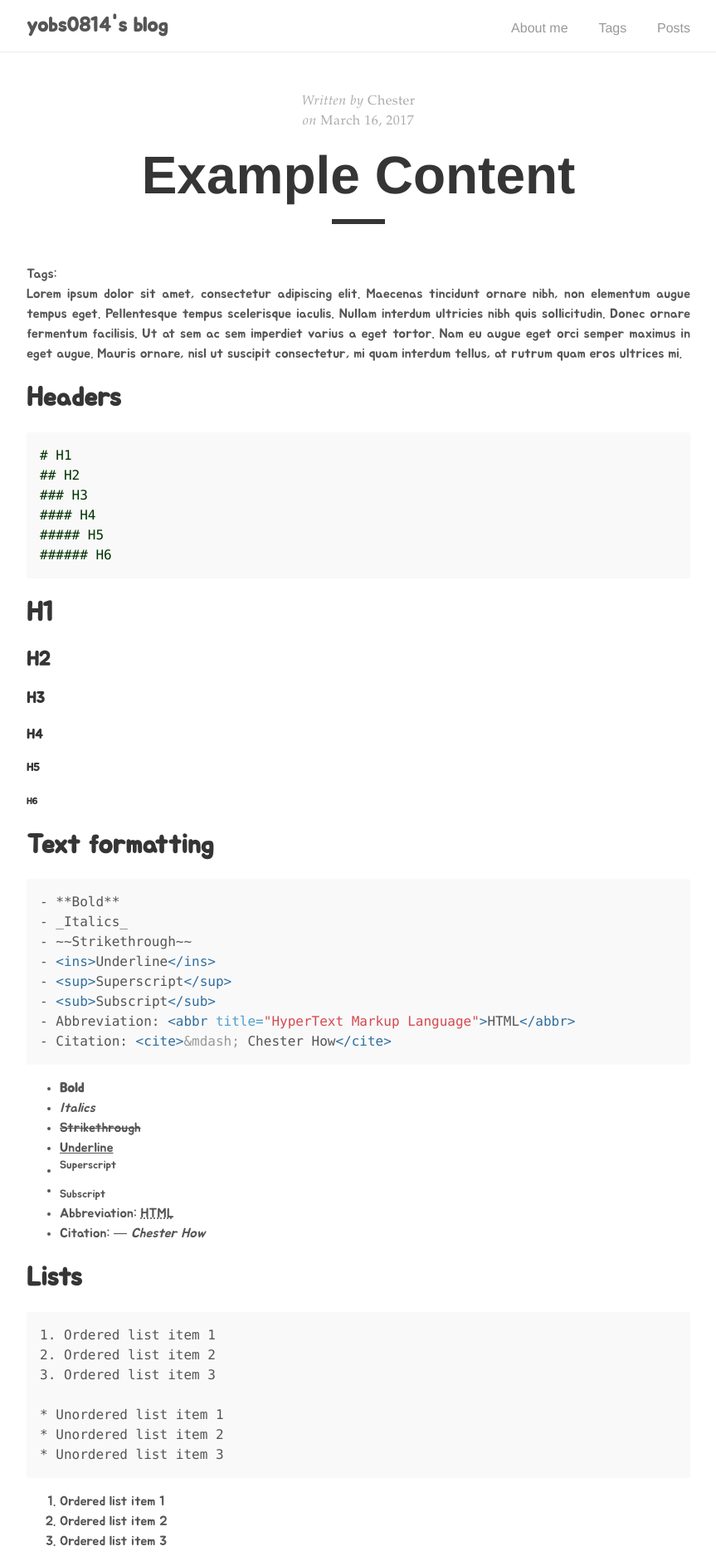
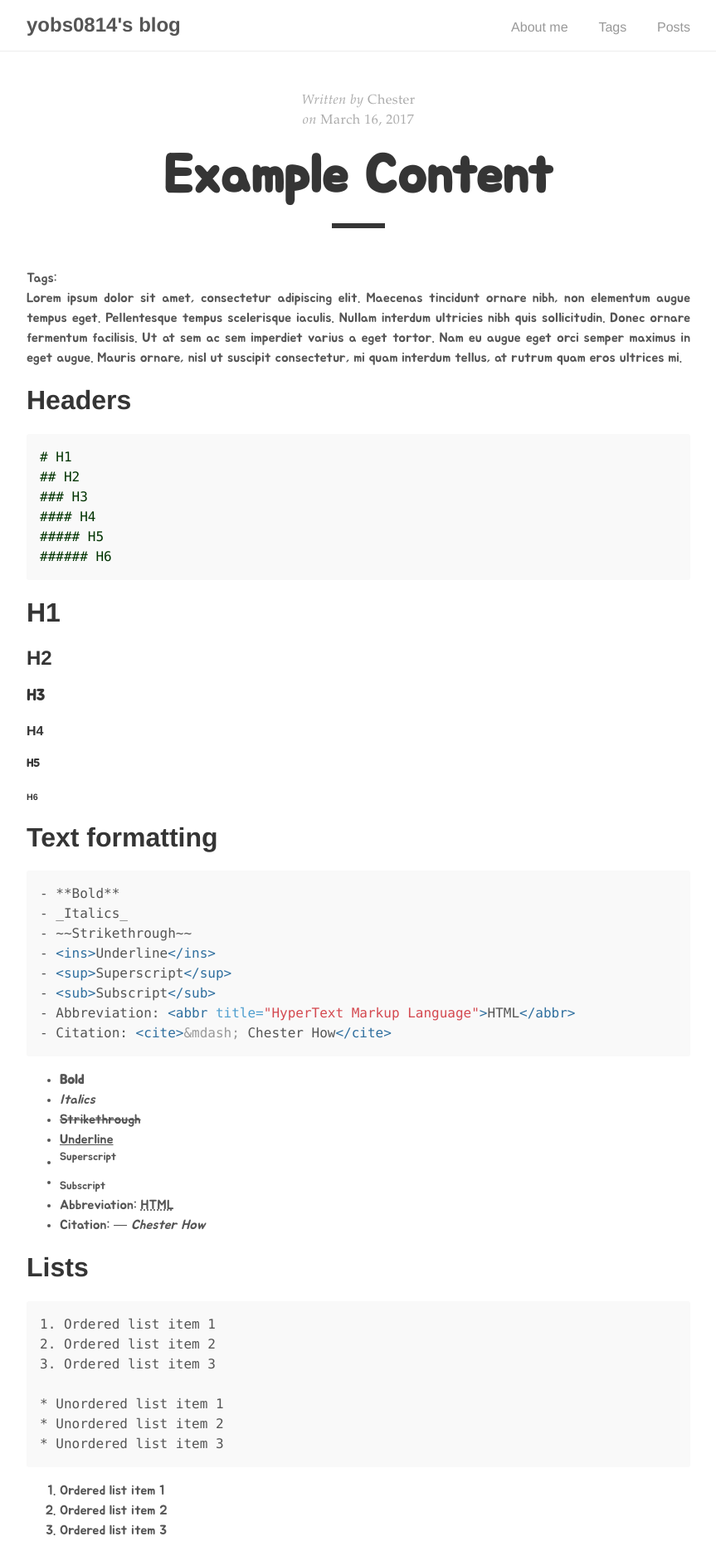
Before and after one commit to yobs0814/yobs0814.github.io, a Jekyll site: the page built from _posts/2017-03-16-example-content.md, in a window 1280 px wide. Shown: the top 1875 px of the page at 83% size, without its empty margins (208-1071 px from the left). Built offline with Jekyll 4.4.1, drawn with Linux system fonts in a browser that asks for light colours.

```diff
--- a/_sass/tale/_custom.scss
+++ b/_sass/tale/_custom.scss
@@ -2,6 +2,10 @@ body{
 	font-family: 'Jua', sans-serif;
 }
 
-h1, h2, h3, h4, h5, h6{
+.post-title{
 	font-family: 'Jua', sans-serif;
 }
+
+.post-tags h1, h3, h5{
+	font-family: 'Jua', sans-serif;
+}
```
